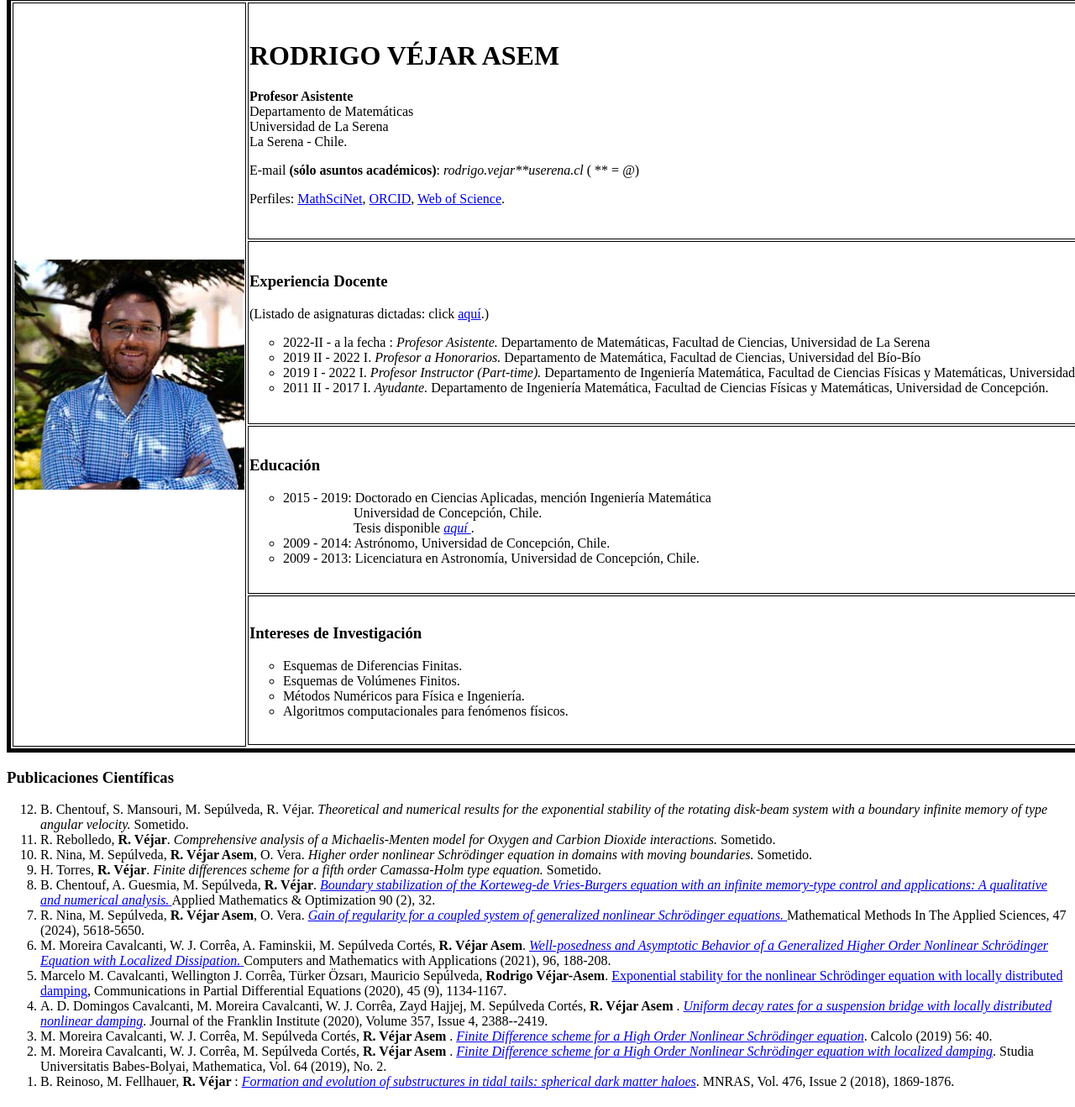
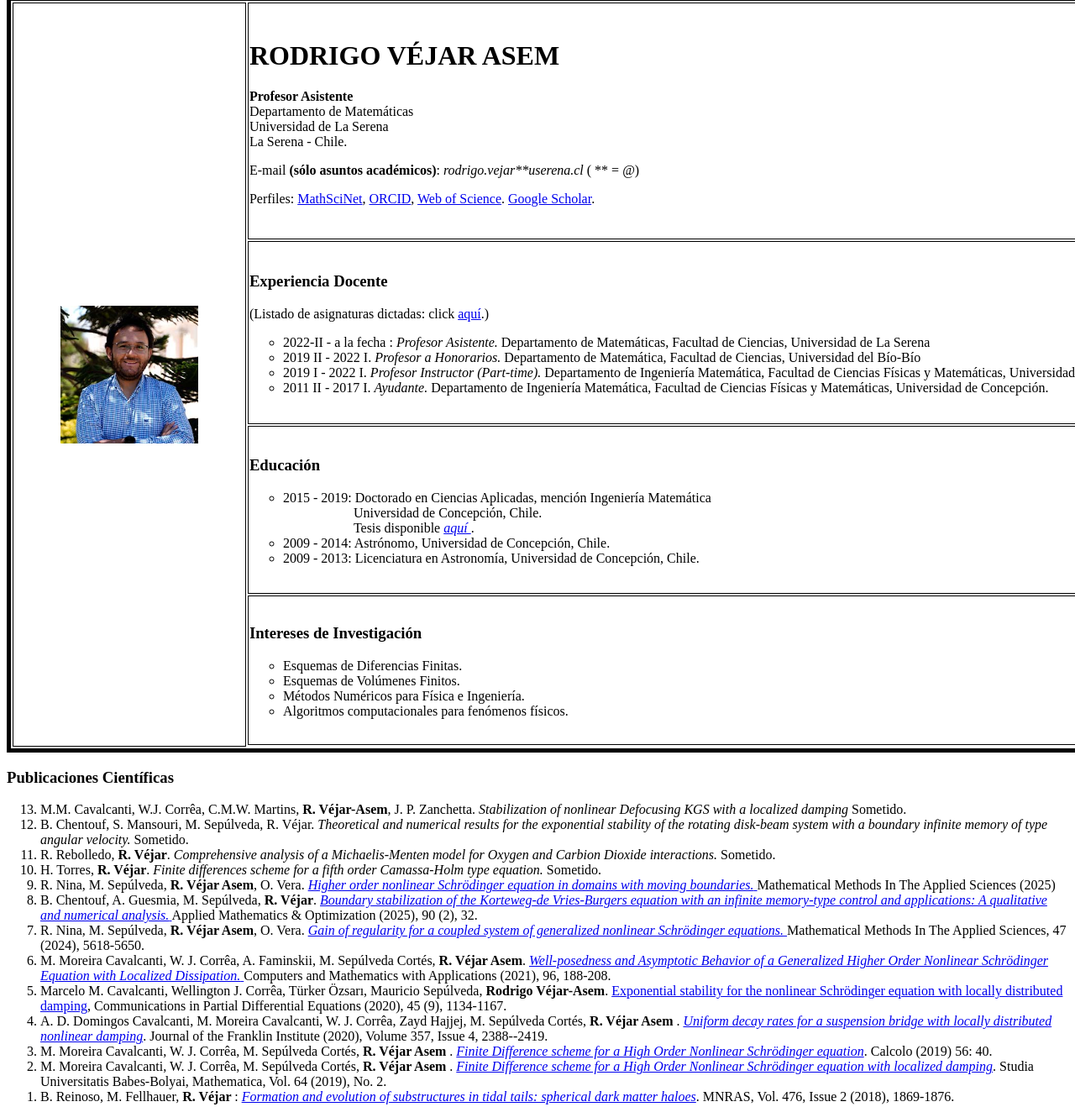
Before and after one commit to rodrigovejar/rodrigovejar.github.io, a plain HTML site: page index.html in a window 1280 px wide. Shown: the part 12-1330 px from the top of the page at 84% size. Drawn offline with Linux system fonts and the light colour scheme.

Commit message:
Add files via upload

```diff
--- a/index.html
+++ b/index.html
@@ -7,13 +7,13 @@
   <body>
     <table style="width: 1400px; height: 900px;" border=5 bordercolor=black>
       <tr>
-	<th rowspan="5"><img src="rodrigo_vejar.jpg", align="center", width="100%"/> </th>
+	<th rowspan="5"><img src="rodrigo_vejar.jpg", align="center", width="60%"/> </th>
 	<td>
 	  <h1> RODRIGO VÉJAR ASEM </h1>
 	  <b> Profesor Asistente</b>
 	  <br> Departamento de Matemáticas <br> Universidad de La Serena <br> La Serena - Chile.
 	  <p> E-mail <b>(sólo asuntos académicos)</b>: <i>rodrigo.vejar**userena.cl </i> ( ** = @) </p>
-	  <p> Perfiles: <a href="https://mathscinet.ams.org/mathscinet/MRAuthorID/1329898">MathSciNet</a>, <a href="https://orcid.org/0000-0001-8730-9518">ORCID</a>, <a href="https://www.webofscience.com/wos/author/record/48290318">Web of Science</a>. </p>
+	  <p> Perfiles: <a href="https://mathscinet.ams.org/mathscinet/MRAuthorID/1329898">MathSciNet</a>, <a href="https://orcid.org/0000-0001-8730-9518">ORCID</a>, <a href="https://www.webofscience.com/wos/author/record/48290318">Web of Science</a>. <a href="https://scholar.google.com/citations?user=-gLY9I4AAAAJ"> Google Scholar</a>. </p>
 	</td>
       </tr>
       <tr>
@@ -53,11 +53,12 @@
 
 <h3> Publicaciones Científicas </h3>
 <OL REVERSED>
+  <LI> M.M. Cavalcanti, W.J. Corrêa, C.M.W. Martins, <b> R. Véjar-Asem</b>, J. P. Zanchetta. <i> Stabilization of nonlinear Defocusing KGS with a localized damping </i> Sometido.
   <LI> B. Chentouf, S. Mansouri, M. Sepúlveda, R. Véjar. <i> Theoretical and numerical results for the exponential stability of the rotating disk-beam system with a boundary infinite memory of type angular velocity.</i> Sometido.
   <LI> R. Rebolledo, <b> R. Véjar</b>. <i>Comprehensive analysis of a Michaelis-Menten model for Oxygen and Carbion Dioxide interactions.</i> Sometido.
-  <LI> R. Nina, M. Sepúlveda, <b> R. Véjar Asem</b>, O. Vera. <i>Higher order nonlinear Schrödinger equation in domains with moving boundaries.</i> Sometido.
   <LI> H. Torres, <b> R. Véjar</b>. <i>Finite differences scheme for a fifth order Camassa-Holm type equation. </i> Sometido.
-  <LI> B. Chentouf, A. Guesmia, M. Sepúlveda, <b> R. Véjar</b>. <a href="https://doi.org/10.1007/s00245-024-10172-z"> <i>Boundary stabilization of the Korteweg-de Vries-Burgers equation with an infinite memory-type control and applications: A qualitative and numerical analysis.</i> </a> Applied Mathematics & Optimization 90 (2), 32.
+  <LI> R. Nina, M. Sepúlveda, <b> R. Véjar Asem</b>, O. Vera. <a href="https://doi.org/10.1002/mma.11000"> <i>Higher order nonlinear Schrödinger equation in domains with moving boundaries.</i> </a> Mathematical Methods In The Applied Sciences (2025)
+  <LI> B. Chentouf, A. Guesmia, M. Sepúlveda, <b> R. Véjar</b>. <a href="https://doi.org/10.1007/s00245-024-10172-z"> <i>Boundary stabilization of the Korteweg-de Vries-Burgers equation with an infinite memory-type control and applications: A qualitative and numerical analysis.</i> </a> Applied Mathematics & Optimization (2025), 90 (2), 32.
   <LI> R. Nina, M. Sepúlveda, <b> R. Véjar Asem</b>, O. Vera. <a href="https://doi.org/10.1002/mma.9882"> <i>Gain of regularity for a coupled system of generalized nonlinear Schrödinger equations.</i> </a> Mathematical Methods In The Applied Sciences, 47 (2024), 5618-5650.
   <LI> M. Moreira Cavalcanti, W. J. Corrêa, A. Faminskii, M. Sepúlveda Cortés, <b>R. Véjar Asem</b>. <a href="https://doi.org/10.1016/j.camwa.2021.05.001"> <i>Well-posedness and Asymptotic Behavior of a Generalized  Higher Order Nonlinear Schrödinger Equation with Localized Dissipation.</i> </a> Computers and Mathematics with Applications (2021), 96, 188-208.
   <LI> Marcelo M. Cavalcanti, Wellington J. Corrêa, Türker Özsarı, Mauricio Sepúlveda, <b>Rodrigo Véjar-Asem</b>. <a href="https://doi.org/10.1080/03605302.2020.1760885"> Exponential stability for the nonlinear Schrödinger equation with locally distributed damping</a>, Communications in Partial Differential Equations (2020), 45 (9), 1134-1167.
@@ -76,6 +77,6 @@
 <br>
 <br>
 
-<h> <i> Última actualización:  17 de enero de 2025 </i> </h>
+<h> <i> Última actualización:  27 de junio de 2025 </i> </h>
 
 </body>
```
